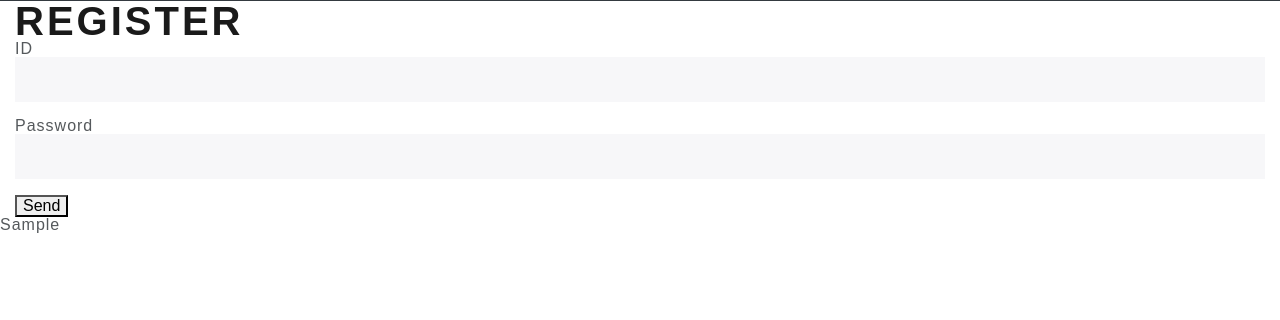
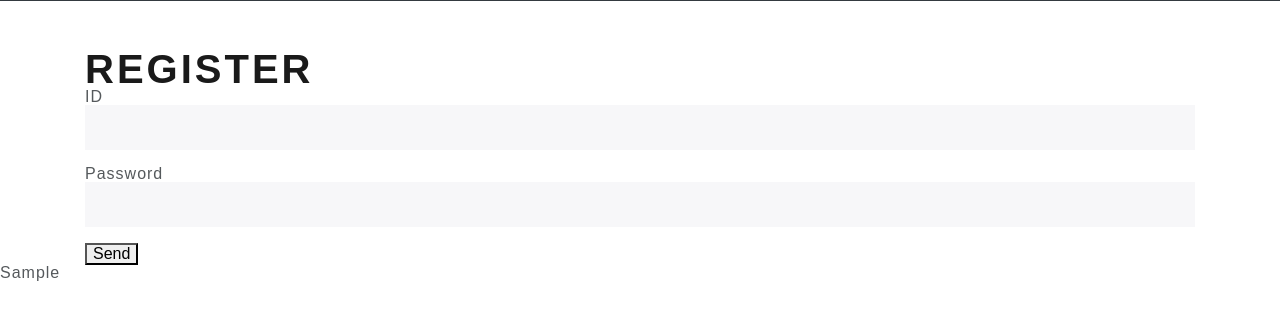
Before and after one commit to VaporSiriz/BlockChainElection, a Flask app: template Election/templates/views/register/index.html in a window 1280 px wide. Shown: the part 42-362 px from the top of the page. Run offline with Flask 2, Linux system fonts and the light colour scheme; tables that the repository leaves empty hold one stand-in row (values such as "Sample post"); the template is opened without the code that fills it: values that come from a table or form of the project are taken from there, most other values are stand-ins (such as "Sample title", 1, 10 or a date in 2020); parts of the project's set-up code (start-up, migrations or seed data) failed here and were passed over; some libraries are stand-ins or nearby versions; some web fonts are replaced.

Commit message:
no message

```diff
--- a/Election/templates/views/register/index.html
+++ b/Election/templates/views/register/index.html
@@ -3,7 +3,7 @@
 {% block head %}
 {% endblock %}
 {% block content %}
-<div>
+<div class="container mt-5">
     <h1>Register</h1>
     <div>
         <form id="registerForm" method="POST" action="{{ url_for('register_page.register') }}">
```
